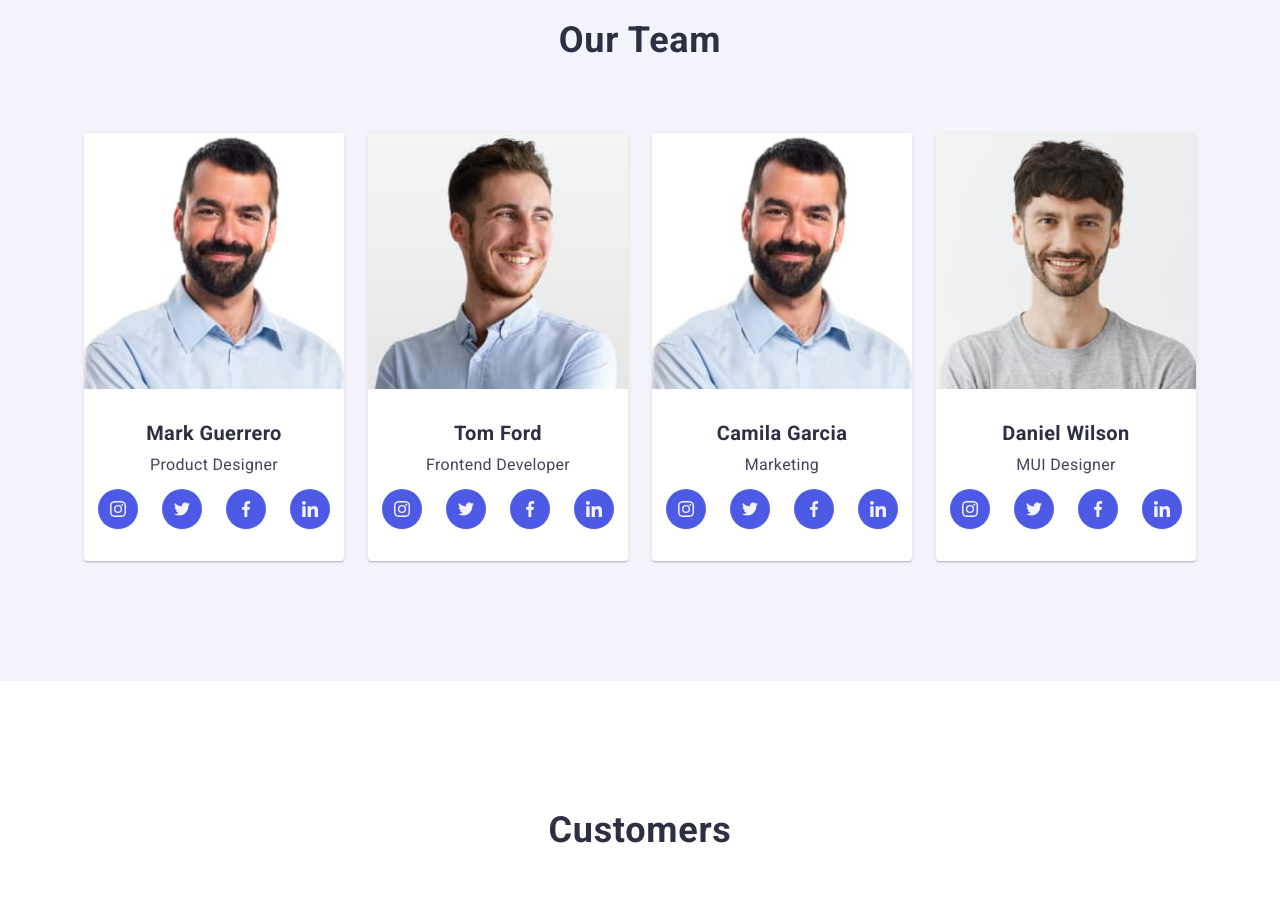
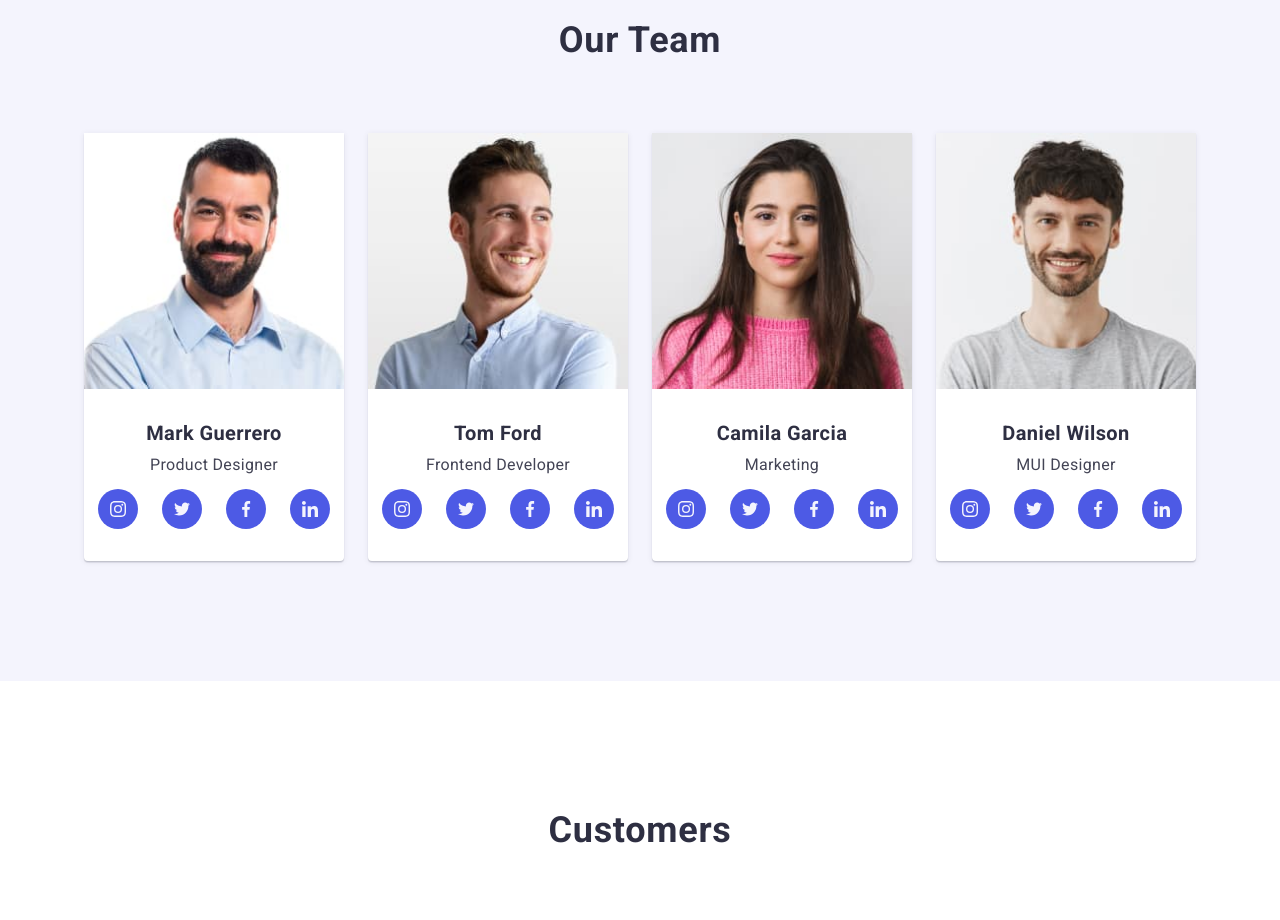
Before and after one commit to ElizabetaV/goit-markup-hw-07, a plain HTML site: page index.html in a window 1280 px wide. Shown: the part 1840-2760 px from the top of the page. Drawn offline with nearby package versions, Linux system fonts and the light colour scheme.

Commit message:
Update index.html

```diff
--- a/index.html
+++ b/index.html
@@ -249,7 +249,7 @@
                     <li class="team-item">
                         <img
                         src="./imges/img3.jpg"
-                        srcset="./imges/img.jpg 1x, ./imges/img3-2x.jpg 2x"
+                        srcset="./imges/img3.jpg 1x, ./imges/img3-2x.jpg 2x"
                         alt="Camila Garcia"
                         width="264">
                         <div class="team-item-wrap">
```
